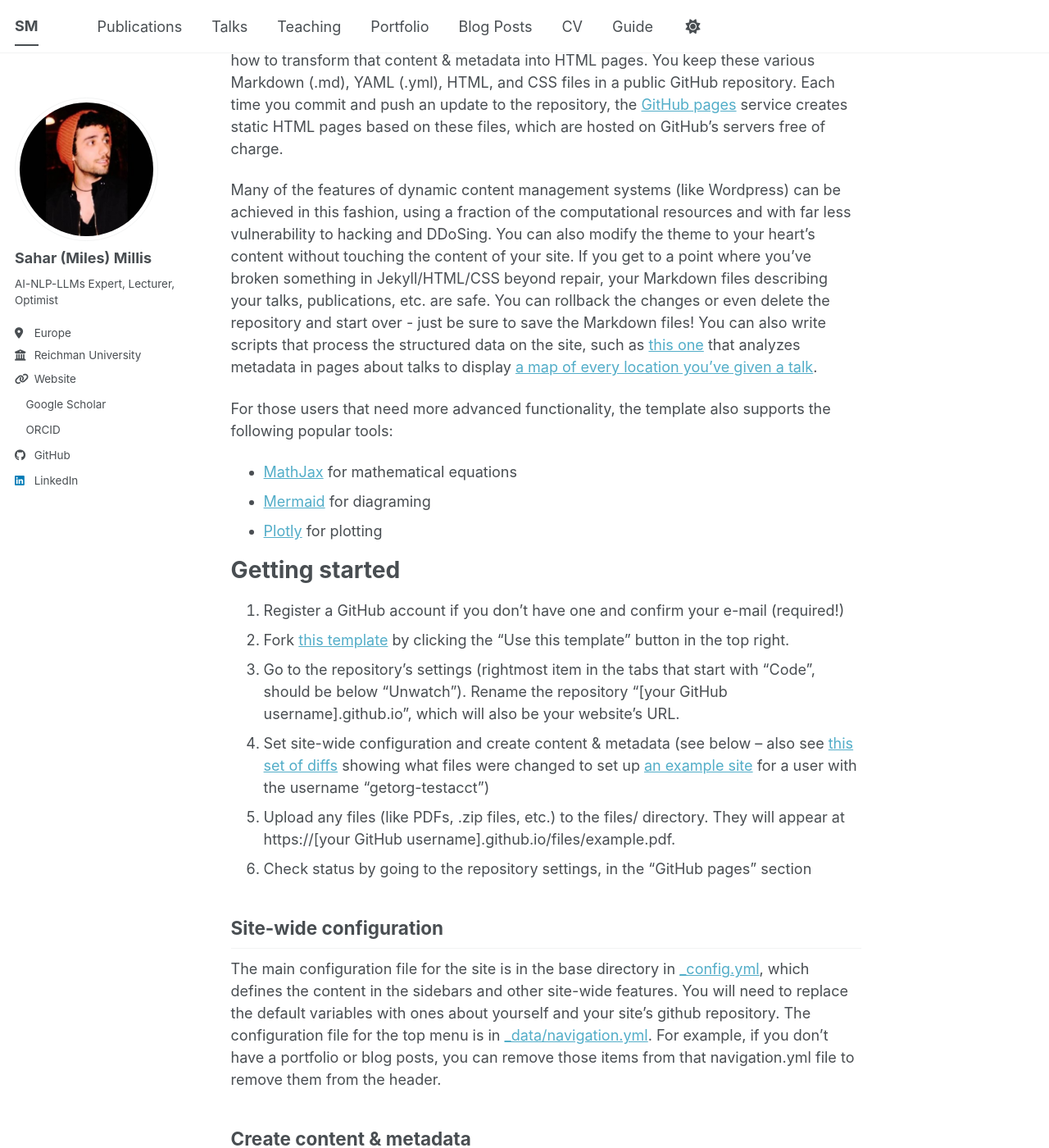
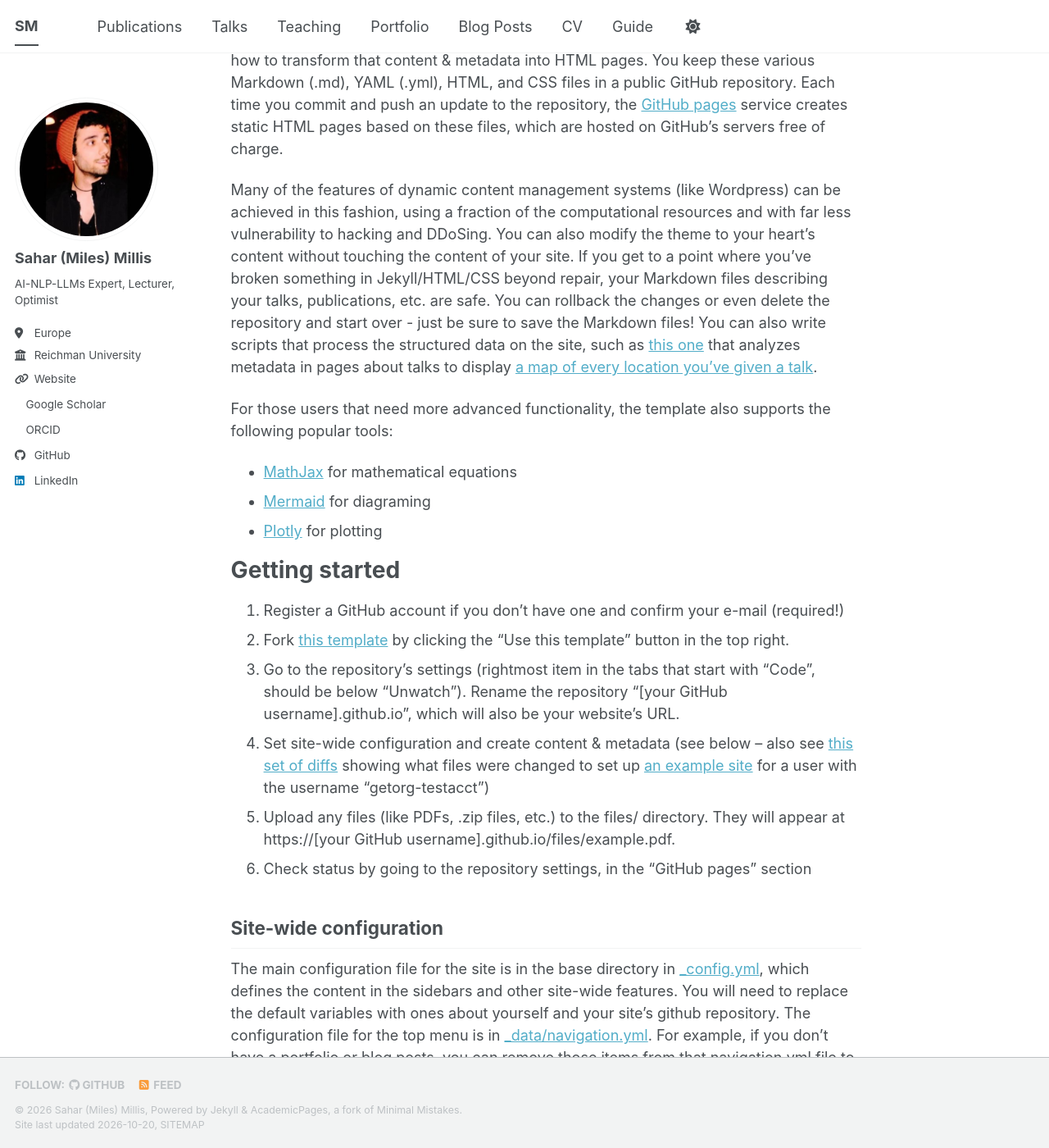
Before and after one commit to saharmilis/sahar.milis, a Jekyll site: the page built from _pages/about.md, in a window 1280 px wide and 1400 px high, scrolled down 529 px. Shown: the whole window at 82% size. Built offline with Jekyll 4.4.1, drawn with Linux system fonts in a browser that asks for light colours; a style sheet for code colours, icons or effects is not loaded; some of the changed text lies outside the part shown.

Commit message:
Revert footer customization and stylesheet cache version

```diff
--- a/_config.yml
+++ b/_config.yml
@@ -125,12 +125,9 @@
       options:
         format           : "iso8601" # "iso8601" (default), "timestamp-seconds", "timestamp-milliseconds"
 atom_feed:
-  hide                   : true      # hide the RSS feed link in the footer
+  hide                   : false     # change to true to hide the RSS feed in the footer
   path                   : # blank (default) uses feed.xml
 
-
-footer:
-  copyright_only         : true
 
 # SEO Related
 google_site_verification :
--- a/_includes/footer.html
+++ b/_includes/footer.html
@@ -1,10 +1,5 @@
 {% include base_path %}
 
-{% if site.footer.copyright_only %}
-<div class="page__footer-copyright">
-  &copy; {{ site.time | date: '%Y' }} {{ site.name | default: site.title }}
-</div>
-{% else %}
 {% if site.author.github or site.author.bitbucket or site.atom_feed.hide != true %}
 <div class="page__footer-follow">
   <ul class="social-icons">
@@ -28,5 +23,3 @@
   &copy; {{ site.time | date: '%Y' }} {{ site.name | default: site.title }}, {{ site.data.ui-text[site.locale].powered_by | default: "Powered by" }} <a href="https://jekyllrb.com" rel="nofollow">Jekyll</a> &amp; <a href="https://github.com/academicpages/academicpages.github.io">AcademicPages</a>, a fork of <a href="https://mademistakes.com/work/minimal-mistakes-jekyll-theme/" rel="nofollow">Minimal Mistakes</a>.<br />
   Site last updated {{ "now" | date: '%Y-%m-%d' }}, <a href="/sitemap/" style="text-transform: uppercase;">{{ site.data.ui-text[site.locale].site_map | default: "Sitemap" }}</a>
 </div>
-
-{% endif %}
--- a/_includes/head.html
+++ b/_includes/head.html
@@ -13,4 +13,4 @@
 </script>
 
 <!-- For all browsers -->
-<link rel="stylesheet" href="{{ '/assets/css/main.css' | relative_url }}?v={{ site.time | date: '%s' }}">
+<link rel="stylesheet" href="{{ '/assets/css/main.css' | relative_url }}">
--- a/assets/css/main.scss
+++ b/assets/css/main.scss
@@ -36,8 +36,3 @@
     "layout/archive",
     "layout/sidebar"
 ;
-
-/* Let the footer follow page content instead of pinning it to the viewport. */
-.page__footer {
-  position: static;
-}
```
